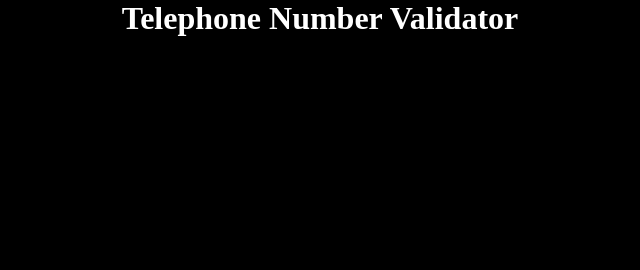
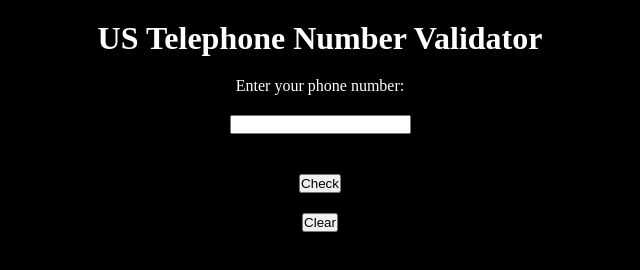
Before and after one commit to 4749-am/FCC-Telephone-Number-Validator, a plain HTML site: page index.html in a window 1280 px wide. Shown: the whole page, without its empty margins (320-960 px from the left). Drawn offline with Linux system fonts and the light colour scheme.

Commit message:
html and css files modifications in progress

```diff
--- a/index.html
+++ b/index.html
@@ -7,7 +7,16 @@
     <link rel="stylesheet" href="styles.css">
 </head>
 <body>
-    <h1>Telephone Number Validator</h1>
+    <h1>US Telephone Number Validator</h1>
+    <div id="phone-number-validator">
+      <label>Enter your phone number: </label>
+      <input id="user-input">
+            <p id="results-div"></p>
+      <button id="check-btn">Check</button>
+      <button id="clear-btn">Clear</button>
+
+
+    </div>
 
 
     <script src="script.js"></script>
--- a/styles.css
+++ b/styles.css
@@ -16,4 +16,17 @@ body {
 
 h1 {
     text-align: center;
+    margin: 20px;
 }
+
+p {
+    background-color: var(--white-color);
+    color: var(--black-color);
+}
+
+#phone-number-validator {
+    display: flex;
+    flex-direction: column;
+    align-items: center;
+    gap: 20px;
+}
```
